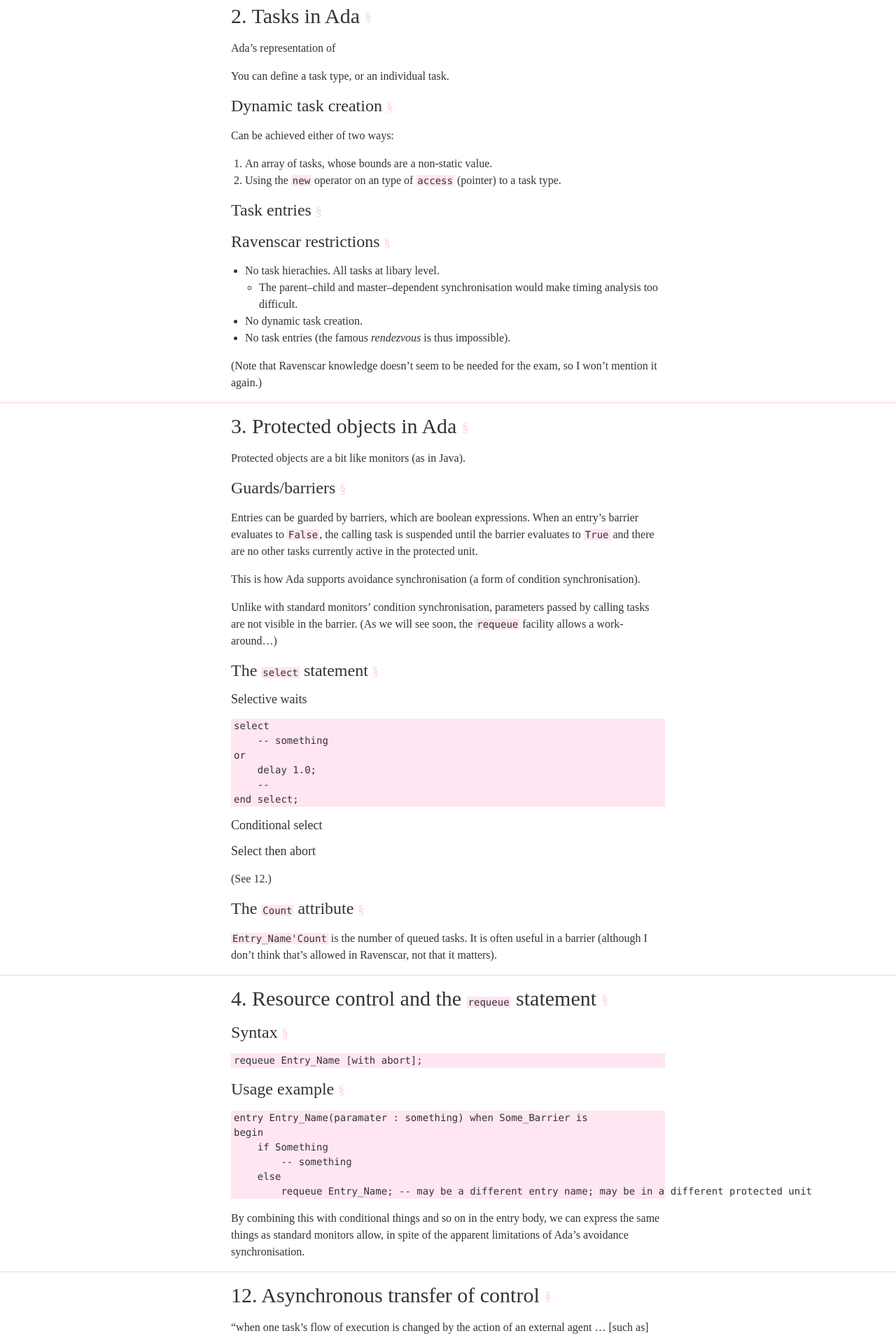
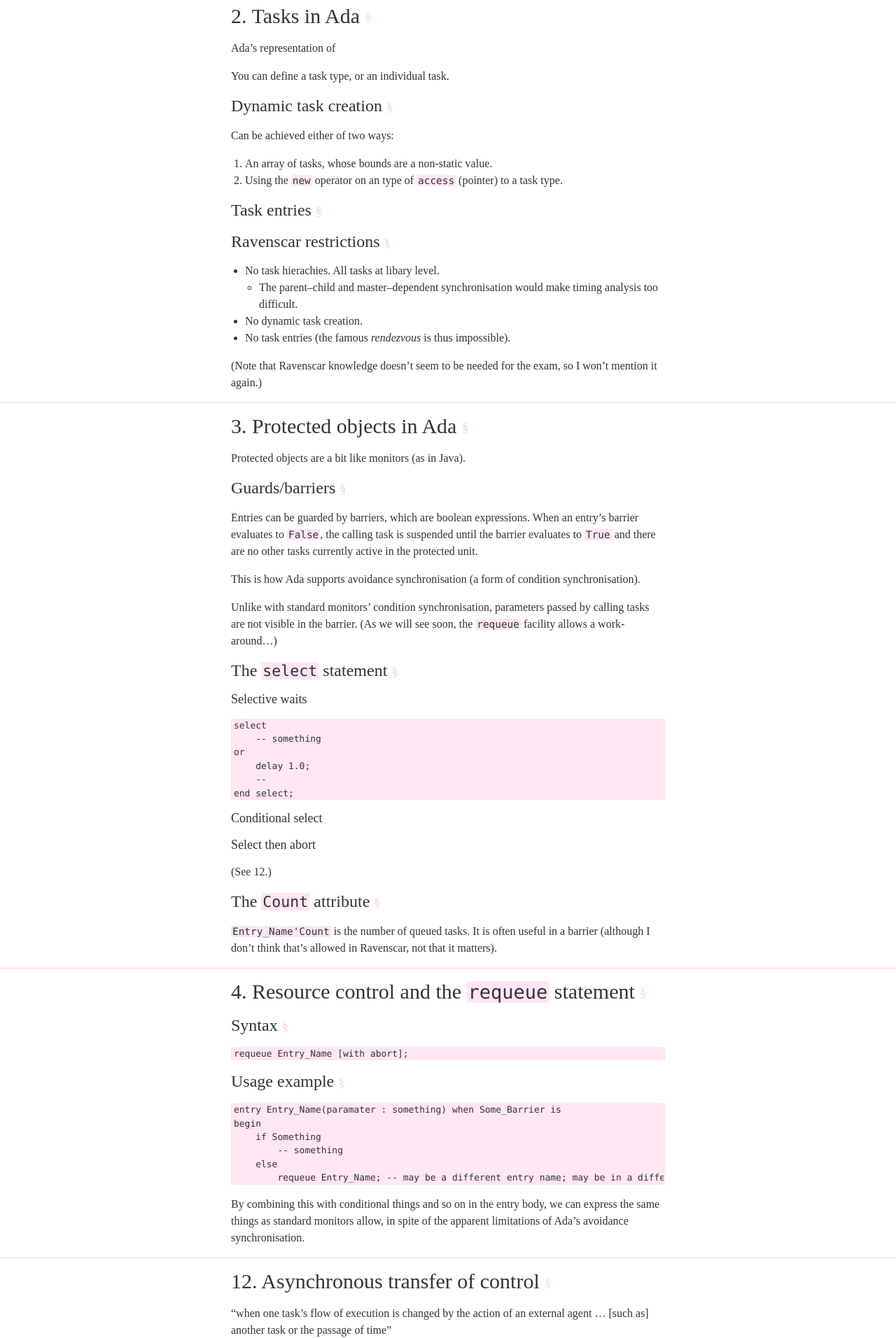
Before and after one commit to jclgoodwin/notes.joshuagoodw.in, a Jekyll site: the page built from pages/arts-spring.md, in a window 1280 px wide. Shown: the part 359-2271 px from the top of the page at 70% size. Built offline with Jekyll 4.4.1, drawn with Linux system fonts in a browser that asks for light colours; some web fonts are replaced.

Commit message:
better support code in headings and long lines in code blocks

```diff
--- a/css/main.scss
+++ b/css/main.scss
@@ -170,7 +170,8 @@
 pre {
   background: lighten($pale, 5%);
   font-family: "Ubuntu Mono", Inconsolata, Consolas, monospace;
-  font-size: 14px;
+  font-size: 0.9em;
+  overflow: auto;
   padding: 0 2px;
 }
 
```
